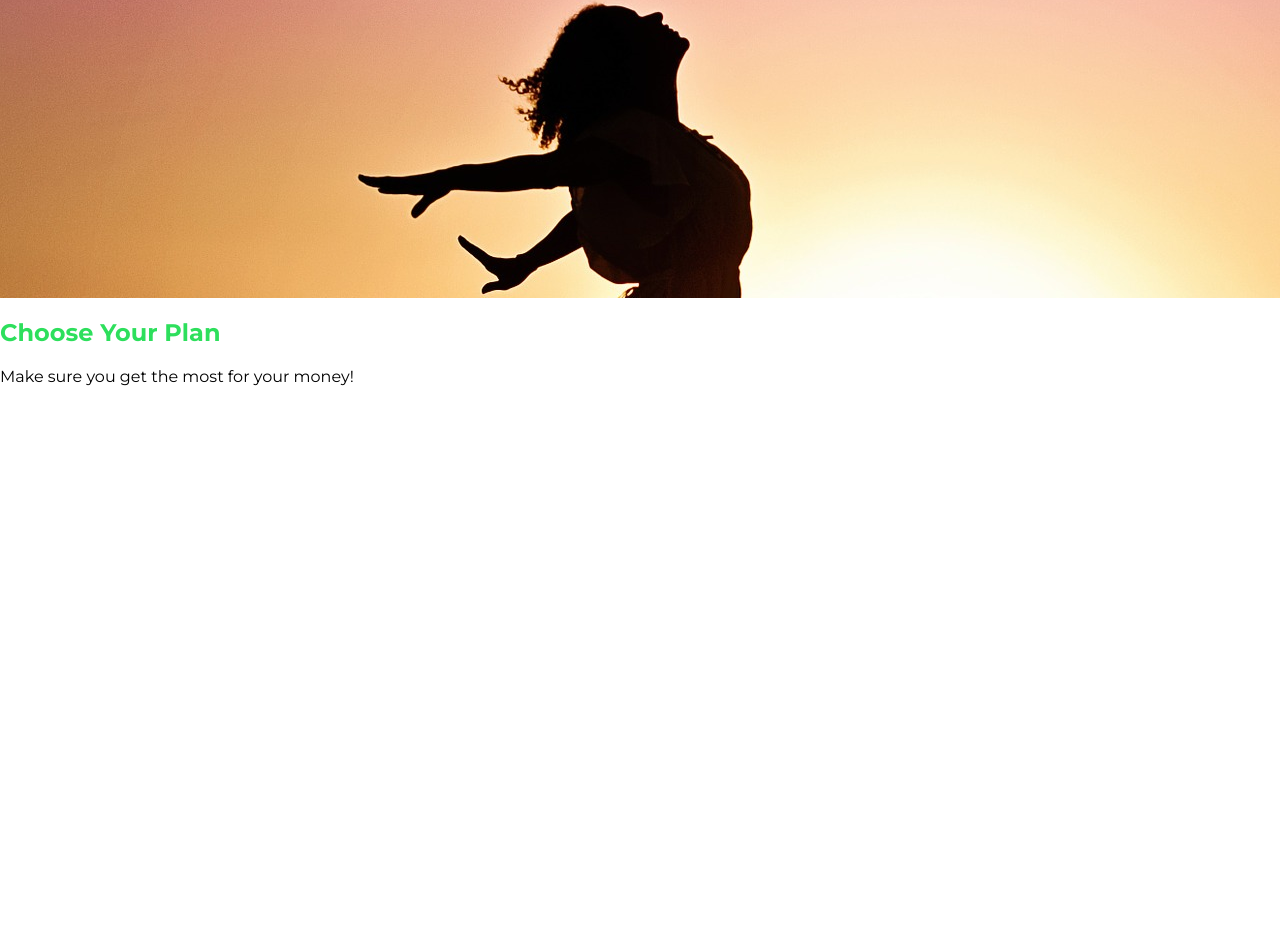
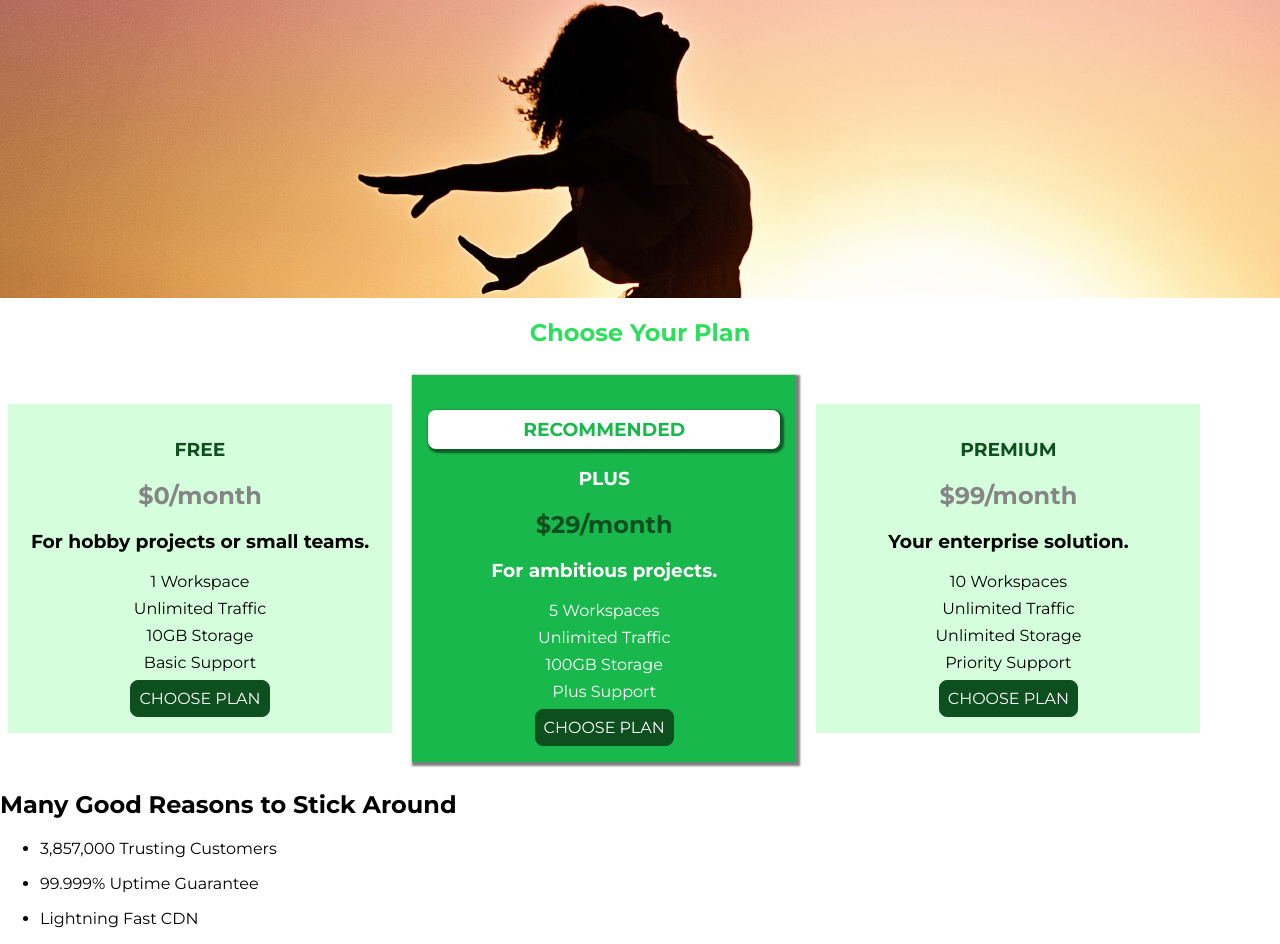
Before and after one commit to AhnDaHoon/css, a plain HTML site: page practicing-basics-01-adding-style-to-plans-starting-code/index.html in a window 1280 px wide. Shown: the part 273-1217 px from the top of the page. Before the commit the page ends 800 px from the top, so only its background shows below. Drawn offline with Linux system fonts and the light colour scheme.

Commit message:
no message

```diff
--- a/practicing-basics-01-adding-style-to-plans-starting-code/index.html
+++ b/practicing-basics-01-adding-style-to-plans-starting-code/index.html
@@ -1,22 +1,25 @@
 <!DOCTYPE html>
 <html lang="en">
-
   <head>
-    <meta charset="UTF-8">
-    <meta http-equiv="X-UA-Compatible" content="ie=edge">
+    <meta charset="UTF-8" />
+    <meta http-equiv="X-UA-Compatible" content="ie=edge" />
     <title>uHost</title>
-    <link rel="shortcut icon" href="favicon.png">
-    <link href="https://fonts.googleapis.com/css?family=Anton" rel="stylesheet">
-    <link href="https://fonts.googleapis.com/css?family=Montserrat:400,700" rel="stylesheet">
-    <link rel="stylesheet" href="main.css">
+    <link rel="shortcut icon" href="favicon.png" />
+    <link
+      href="https://fonts.googleapis.com/css?family=Anton"
+      rel="stylesheet"
+    />
+    <link
+      href="https://fonts.googleapis.com/css?family=Montserrat:400,700"
+      rel="stylesheet"
+    />
+    <link rel="stylesheet" href="main.css" />
   </head>
 
   <body>
     <header class="main-header">
       <div>
-            <a href="index.html" class="main-header__brand">
-                uHost
-            </a>
+        <a href="index.html" class="main-header__brand"> uHost </a>
       </div>
       <nav class="main-nav">
         <ul class="main-nav__items">
@@ -38,9 +41,70 @@
       </section>
       <section id="plans">
         <h1 class="section-title">Choose Your Plan</h1>
-            <p>Make sure you get the most for your money!</p>
+        <div>
+          <article class="plan">
+            <h1 class="plan__title">FREE</h1>
+            <h2 class="plan__price">$0/month</h2>
+            <h3>For hobby projects or small teams.</h3>
+            <ul class="plan__features">
+              <li>1 Workspace</li>
+              <li>Unlimited Traffic</li>
+              <li>10GB Storage</li>
+              <li>Basic Support</li>
+            </ul>
+            <div>
+              <button class="button">CHOOSE PLAN</button>
+            </div>
+          </article>
+          <article class="plan plan--highlighted">
+            <h1 class="plan_annotation">RECOMMENDED</h1>
+            <h1 class="plan__title">PLUS</h1>
+            <h2 class="plan__price">$29/month</h2>
+            <h3>For ambitious projects.</h3>
+            <ul class="plan__features">
+              <li>5 Workspaces</li>
+              <li>Unlimited Traffic</li>
+              <li>100GB Storage</li>
+              <li>Plus Support</li>
+            </ul>
+            <div>
+              <button class="button">CHOOSE PLAN</button>
+            </div>
+          </article>
+          <article class="plan">
+            <h1 class="plan__title">PREMIUM</h1>
+            <h2 class="plan__price">$99/month</h2>
+            <h3>Your enterprise solution.</h3>
+            <ul class="plan__features">
+              <li>10 Workspaces</li>
+              <li>Unlimited Traffic</li>
+              <li>Unlimited Storage</li>
+              <li>Priority Support</li>
+            </ul>
+            <div>
+              <button class="button">CHOOSE PLAN</button>
+            </div>
+          </article>
+        </div>
+      </section>
+
+      <section>
+        <h1>Many Good Reasons to Stick Around</h1>
+        <ul>
+          <li>
+            <div></div>
+            <p>3,857,000 Trusting Customers</p>
+          </li>
+          <li>
+            <div></div>
+            <p>99.999% Uptime Guarantee</p>
+          </li>
+          <li>
+            <div></div>
+            <p>Lightning Fast CDN</p>
+          </li>
+        </ul>
       </section>
     </main>
   </body>
-
 </html>
--- a/practicing-basics-01-adding-style-to-plans-starting-code/main.css
+++ b/practicing-basics-01-adding-style-to-plans-starting-code/main.css
@@ -3,7 +3,7 @@
 }
 
 body {
-    font-family: 'Montserrat', sans-serif;
+  font-family: "Montserrat", sans-serif;
   margin: 0;
 }
 
@@ -16,11 +16,81 @@ body {
 
 .section-title {
   color: #2ddf5c;
+  text-align: center;
 }
 
 #product-overview h1 {
   color: white;
-    font-family: 'Anton', sans-serif;
+  font-family: "Anton", sans-serif;
+}
+.plan {
+  background: #d5ffdc;
+  text-align: center;
+  padding: 16px;
+  margin: 8px;
+  display: inline-block;
+  width: 30%;
+  vertical-align: middle;
+}
+
+.plan--highlighted {
+  background: #19b84c;
+  color: white;
+  box-shadow: 2px 2px 2px 2px rgba(0, 0, 0, 0.5);
+}
+
+.plan_annotation {
+  background: white;
+  color: #19b84c;
+  padding: 8px;
+  box-shadow: 2px 2px 2px 2px rgba(0, 0, 0, 0.5);
+  border-radius: 8px;
+}
+
+.plan__title {
+  color: #0e4f1f;
+}
+
+.plan__price {
+  color: #858585;
+}
+
+.plan--highlighted .plan__title {
+  color: white;
+}
+
+.plan--highlighted .plan__price {
+  color: #0e4f1f;
+}
+
+.plan__features {
+  list-style: none;
+  margin: 0;
+  padding: 0;
+}
+
+.plan__features li {
+  margin: 8px 0;
+}
+
+.button {
+  background: #0e4f1f;
+  color: white;
+  font: inherit;
+  border: 1.5px solid #0e4f1f;
+  padding: 8px;
+  border-radius: 8px;
+  cursor: pointer;
+}
+
+.button:hover,
+.button:active {
+  background: white;
+  color: #0e4f1f;
+}
+
+.button:focus {
+  outline: none;
 }
 
 /* h1 {
```
Lines whose indentation alone changed are shown as unchanged.
